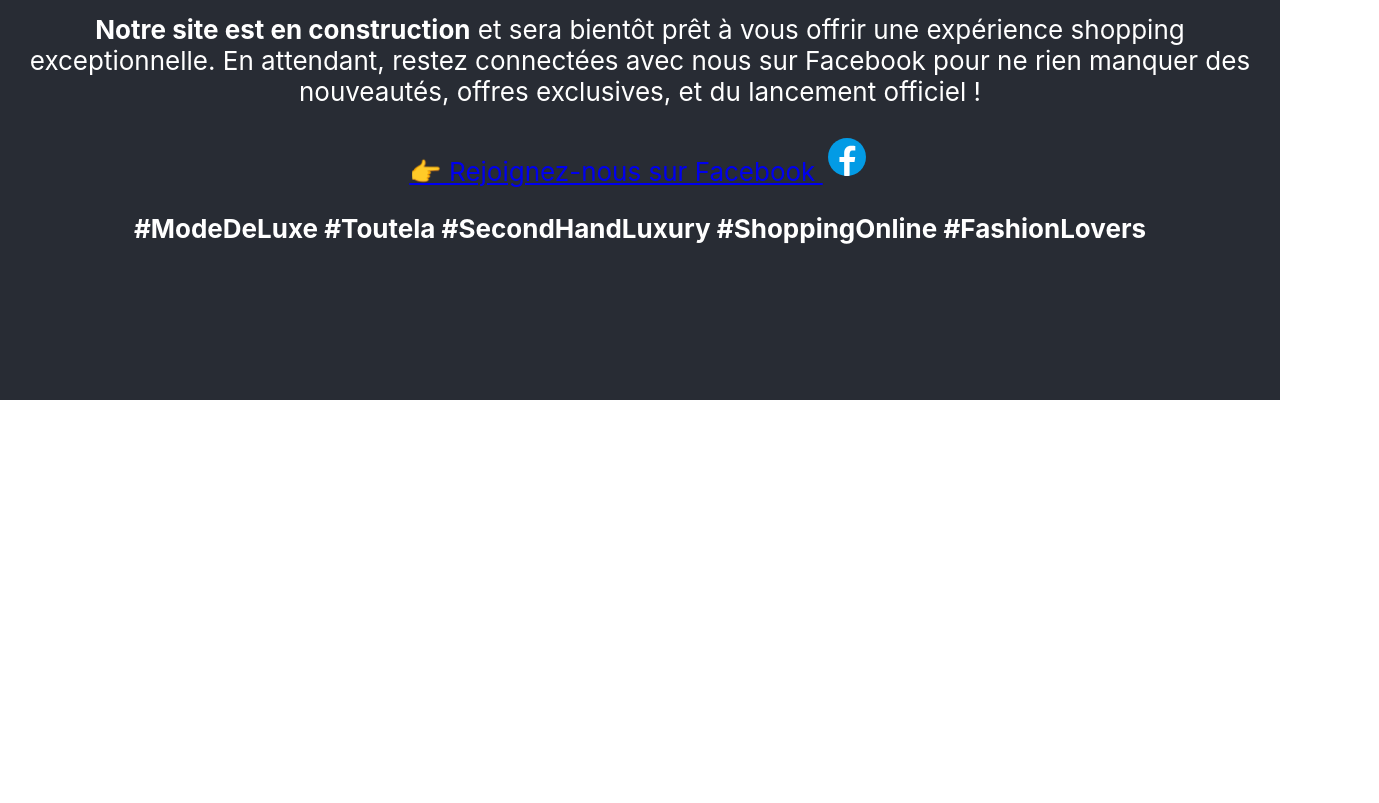
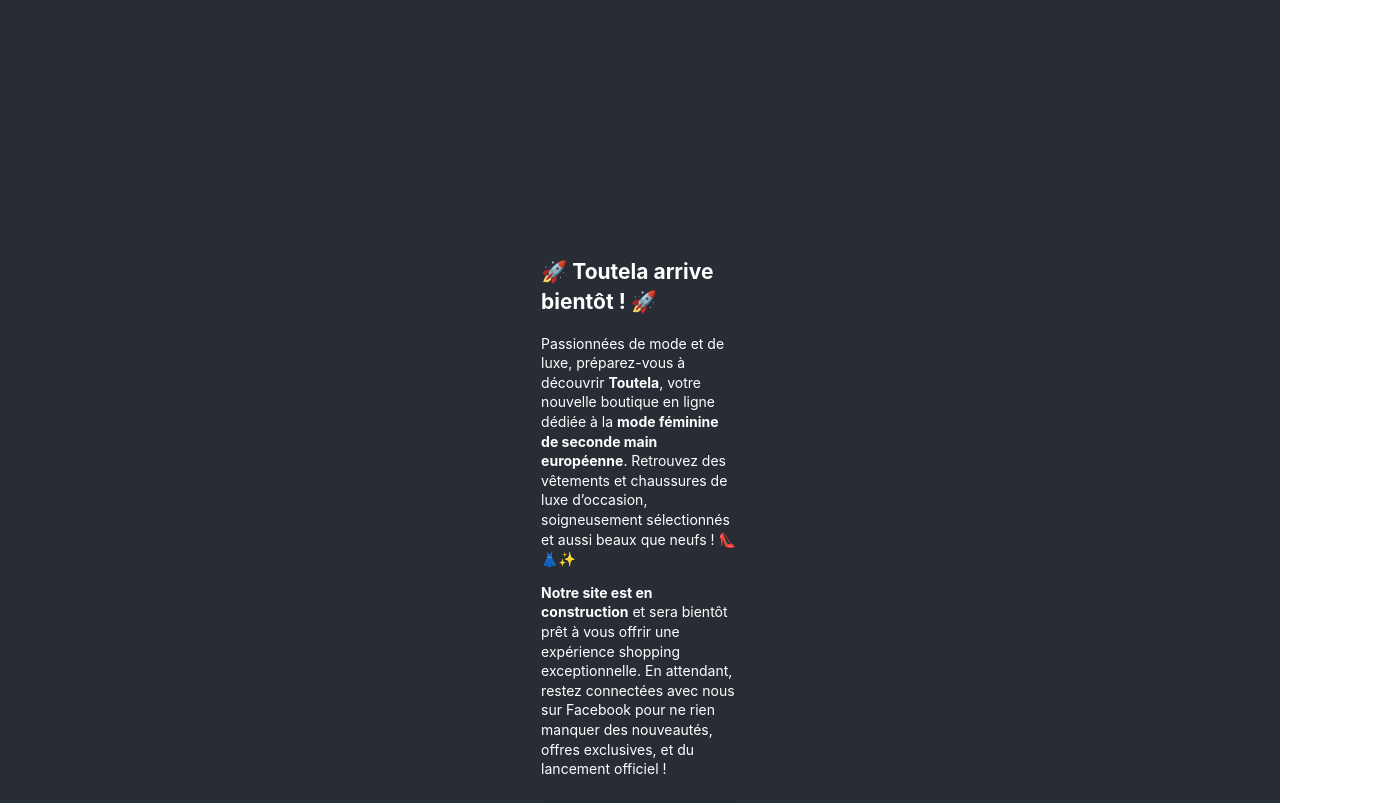
Before and after one commit to maxacrea/rz-pages-demo, a React (Create React App) app: page / in a window 1280 px wide. Shown: the part 400-1203 px from the top of the page, 1379 px wide, since content can reach past the window. Before the commit the page ends 800 px from the top, so only its background shows below. Built offline with nearby package versions, Linux system fonts and the light colour scheme.

Commit message:
edit style

```diff
--- a/src/App.css
+++ b/src/App.css
@@ -24,6 +24,28 @@
   color: white;
 }
 
+.App-header > div {
+  max-width: 50%;
+  font-size: 14px;
+  text-align: left;
+  line-height: 1.4;
+  padding: 50%;
+}
+
+a.fb {
+    display: flex;
+    align-items: center;
+    gap: 15px;
+    color: white;
+    text-decoration: none;
+    font-weight: bold;
+    font-size: 18px;
+    box-shadow: 1px 1px 11px rgba(0, 0, 0, .2);
+    border-radius: 10px;
+    padding: 10px 20px;
+    margin: 30px 0;
+    background: #313131;
+}
 .App-link {
   color: #61dafb;
 }
--- a/src/App.js
+++ b/src/App.js
@@ -5,13 +5,31 @@
   return (
 		<div className="App">
 			<header className="App-header">
-				<h2>🚀 Toutela arrive bientôt ! 🚀 </h2>
-        <p>
-        Passionnées de mode et de luxe, préparez-vous à découvrir <b>Toutela</b>, votre nouvelle boutique en ligne dédiée à la <b>mode féminine de seconde main européenne</b>. Retrouvez des vêtements et chaussures de luxe d’occasion, soigneusement sélectionnés et aussi beaux que neufs ! 👠👗✨</p>
-        <p><b>Notre site est en construction</b> et sera bientôt prêt à vous offrir une expérience shopping exceptionnelle. En attendant, restez connectées avec nous sur Facebook pour ne rien manquer des nouveautés, offres exclusives, et du lancement officiel !</p>
-        <a href="https://web.facebook.com/profile.php?id=61552605450557">👉 Rejoignez-nous sur Facebook <img src={logo} alt="" /></a>
-        <p><b>#ModeDeLuxe
-				#Toutela #SecondHandLuxury #ShoppingOnline #FashionLovers</b></p>
+				<div>
+					<h2>🚀 Toutela arrive bientôt ! 🚀 </h2>
+					<p>
+						Passionnées de mode et de luxe, préparez-vous à découvrir{" "}
+						<b>Toutela</b>, votre nouvelle boutique en ligne dédiée à la{" "}
+						<b>mode féminine de seconde main européenne</b>. Retrouvez des
+						vêtements et chaussures de luxe d’occasion, soigneusement
+						sélectionnés et aussi beaux que neufs ! 👠👗✨
+					</p>
+					<p>
+						<b>Notre site est en construction</b> et sera bientôt prêt à vous
+						offrir une expérience shopping exceptionnelle. En attendant, restez
+						connectées avec nous sur Facebook pour ne rien manquer des
+						nouveautés, offres exclusives, et du lancement officiel !
+					</p>
+					<a className='fb' href="https://web.facebook.com/profile.php?id=61552605450557">
+						👉 Rejoignez-nous sur Facebook <img src={logo} alt="" />
+					</a>
+					<p>
+						<b>
+							#ModeDeLuxe #Toutela #SecondHandLuxury #ShoppingOnline
+							#FashionLovers
+						</b>
+					</p>
+				</div>
 			</header>
 		</div>
 	);
```
